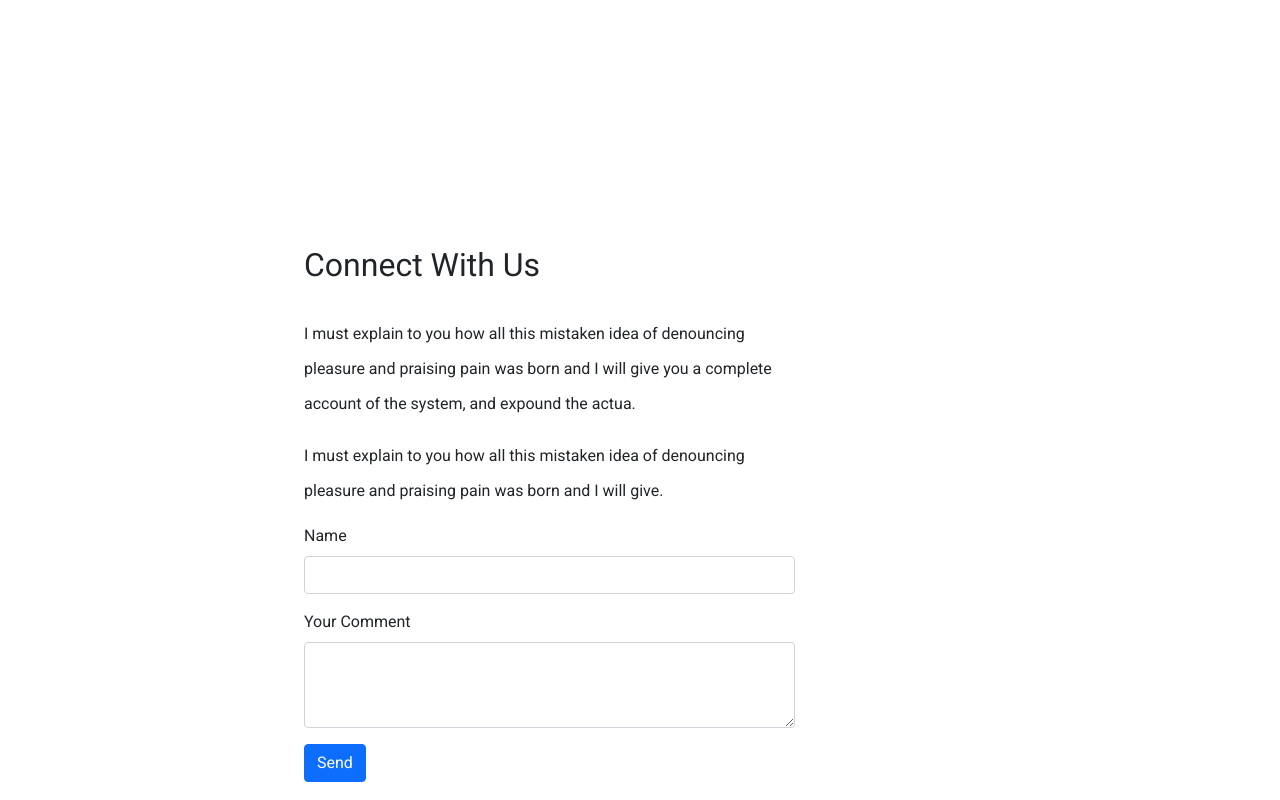
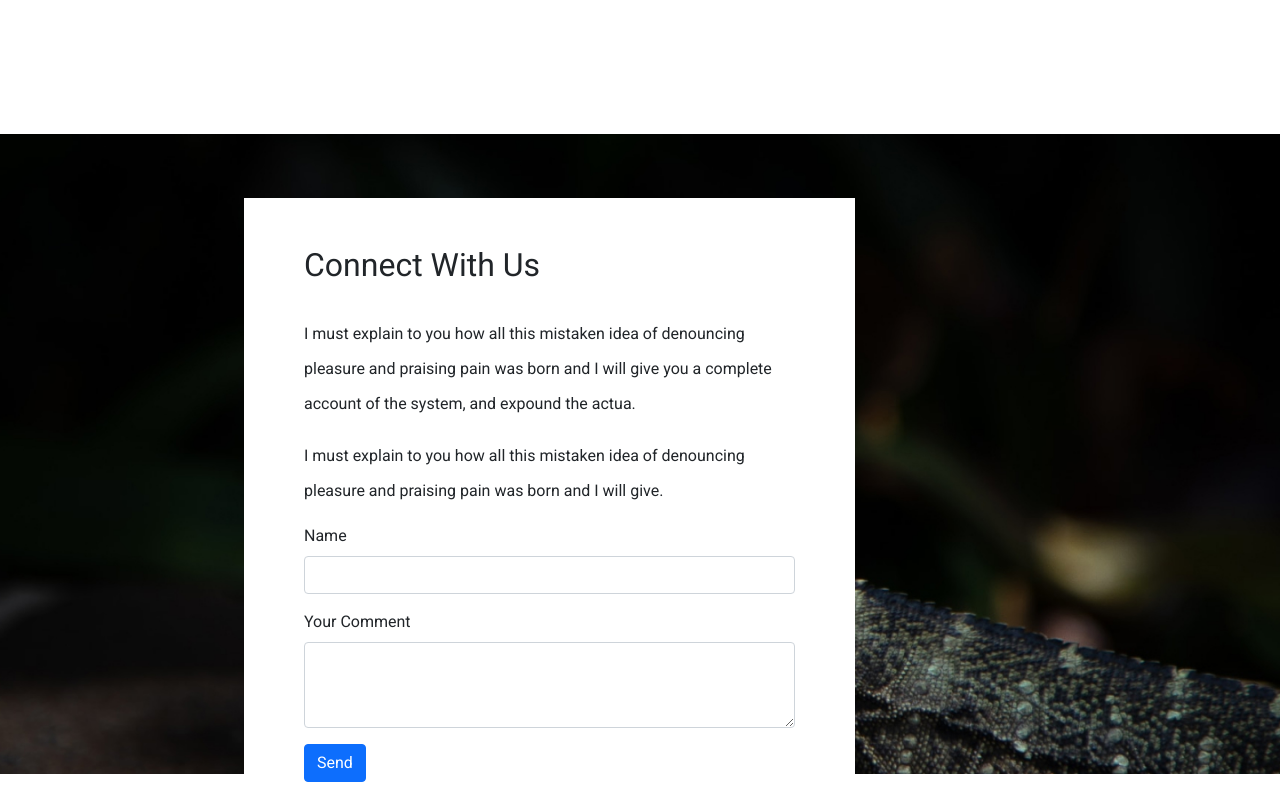
Before and after one commit to Asamivii/URPlanet, a plain HTML site: page index.html in a window 1280 px wide. Shown: the part 7200-8000 px from the top of the page. Drawn offline with nearby package versions, Linux system fonts and the light colour scheme.

Commit message:
Update index.html

```diff
--- a/index.html
+++ b/index.html
@@ -100,7 +100,7 @@
         background-color: #EADE00;
       }
       .wrapper-img {
-        background: url("..image/lizard.jpg");
+        background: url("../image/lizard.jpg");
         height: 80vh;
         background-position: center;
         background-repeat: no-repeat;
```
